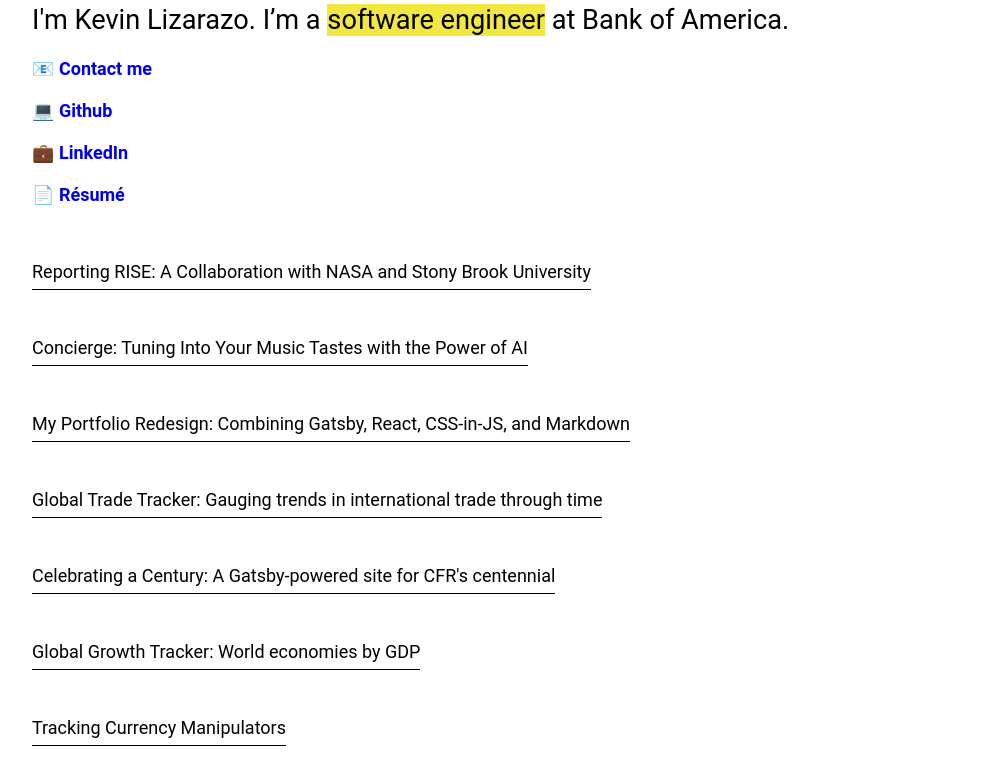
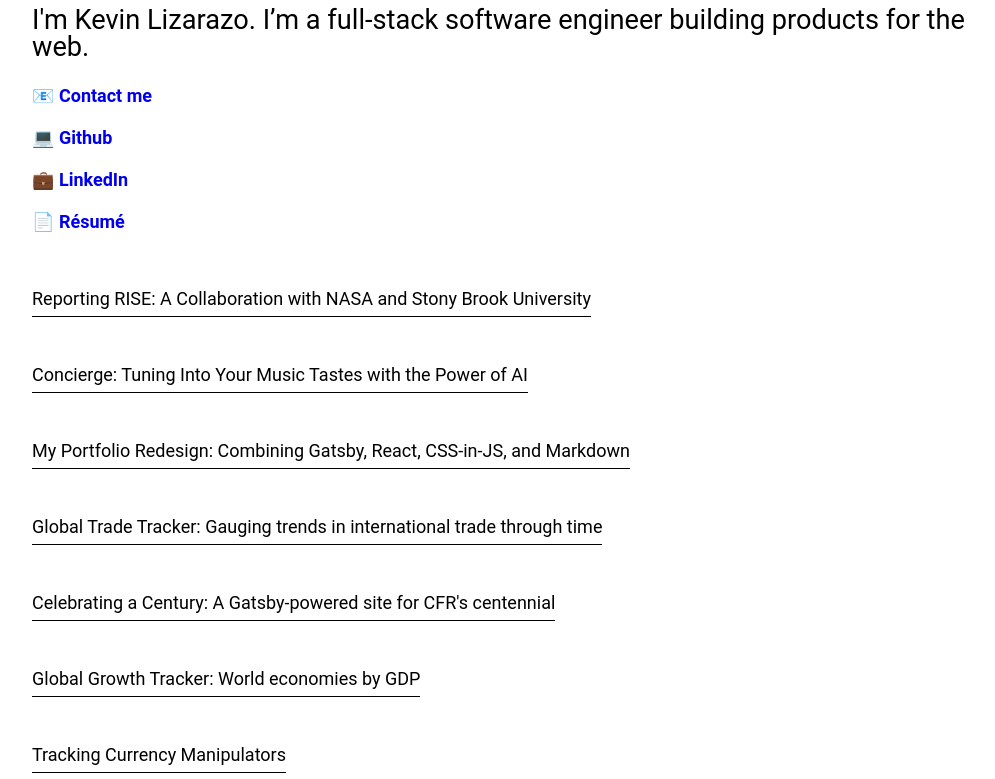
Before and after one commit to kevinlizarazo/portfolio, a Gatsby site in the folder app/: page / in a window 1280 px wide. Shown: the part 130-909 px from the top of the page, without its empty margins (132-1127 px from the left). Built offline with nearby package versions, Linux system fonts and the light colour scheme; Gatsby itself is replaced by a stand-in of ours; some packages are replaced by stand-ins of ours.

Commit message:
Update hero.mdx

```diff
--- a/app/src/content/bio/hero.mdx
+++ b/app/src/content/bio/hero.mdx
@@ -1,5 +1,5 @@
 # Hi there 👋
-## I'm Kevin Lizarazo. I’m a <span class='highlighted'>software engineer</span> at Bank of America.
+## I'm Kevin Lizarazo. I’m a full-stack software engineer building products for the web.
 
 📧 [**Contact me**](https://forms.gle/sm3SEHBUoUHBzdzk9)
 
```
